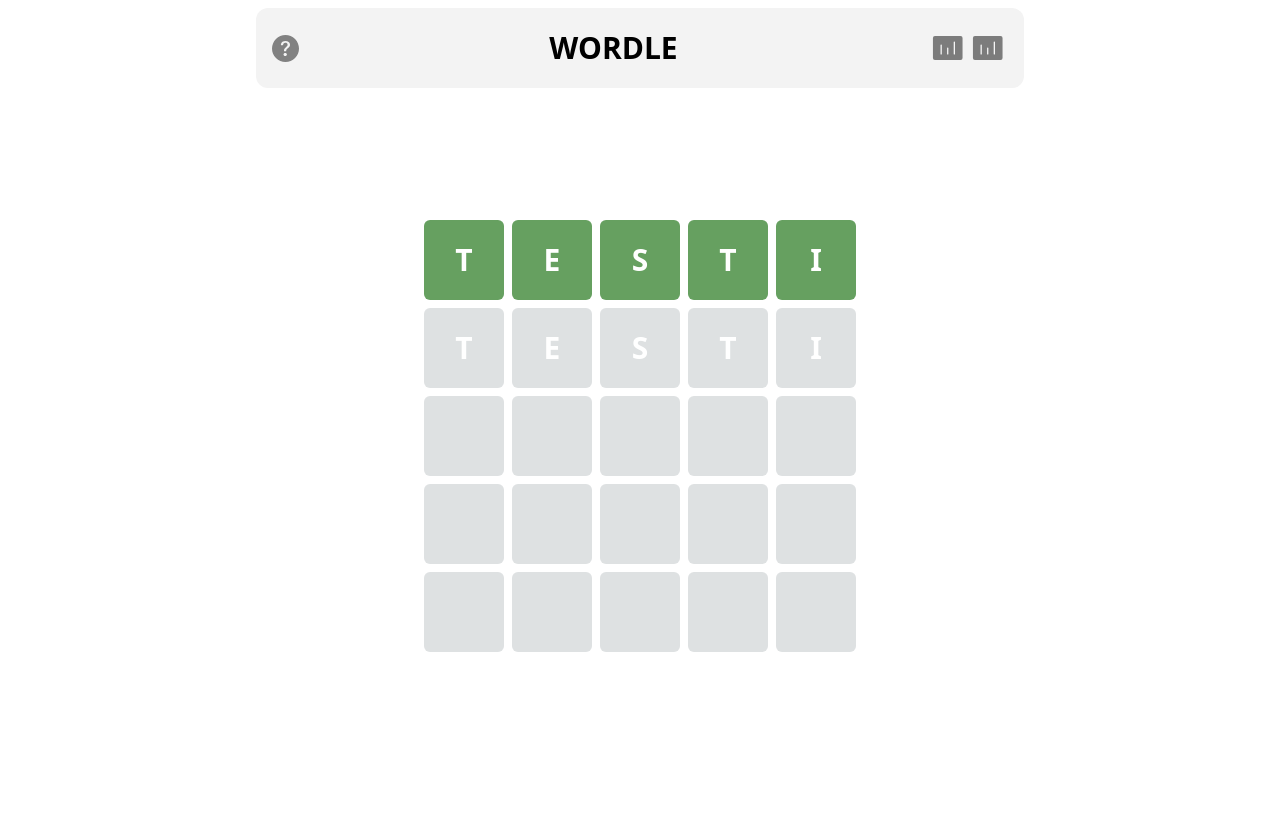
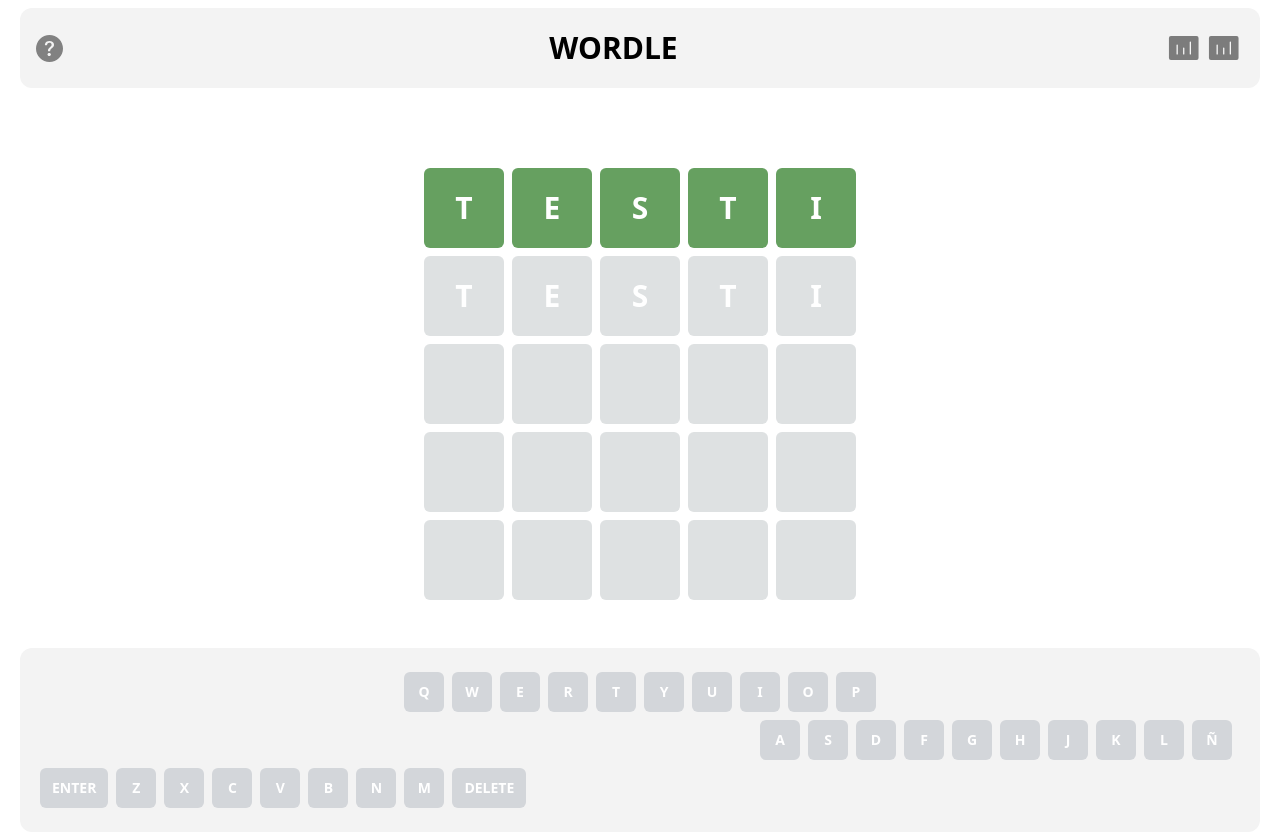
Before and after one commit to GonzaloGuaimas/dd3-wordle-frontend, a Next.js app: page / in a window 1280 px wide. Before the commit the page ends 800 px from the top, so only its background shows below. Built offline with nearby package versions, Linux system fonts and the light colour scheme.

Commit message:
add KeyBoard

```diff
--- /dev/null
+++ b/pages/components/KeyBoard.tsx
@@ -0,0 +1,39 @@
+import React from 'react'
+import Box from './pure/Box'
+
+const KeyBoard = () => {
+    const firstRow = 'qwertyuiop'
+    const secondRow = 'asdfghjklñ'
+    const thirdRow = 'zxcvbnm'
+  return (
+    <div className='bg-toogle-bar flex flex-col justify-between items-center w-full h-auto py-5 px-4 rounded-xl mt-10'>
+       <div className='flex justify-center w-full flex-col'>
+            <div className='flex justify-center'>
+                {
+                    firstRow.split('').map((word) =>
+                        <Box word={word} bgColor={'bg-grey-default-key'} style={'w-10 h-10 text-sm font-bolder text-black-font m-1'}/>
+                    )
+                }
+            </div>
+            <div className='flex justify-end mr-2'>
+                {
+                    secondRow.split('').map((word) =>
+                        <Box word={word} bgColor={'bg-grey-default-key'} style={'w-10 h-10 text-sm font-bolder text-black-font m-1'}/>
+                    )
+                }
+            </div>
+            <div className='flex'>
+                <Box word={'ENTER'} bgColor={'bg-grey-default-key'} style={'w-auto px-3 h-10 text-sm font-bolder text-black-font m-1'}/>
+                {
+                    thirdRow.split('').map((word) =>
+                        <Box word={word} bgColor={'bg-grey-default-key'} style={'w-10 h-10 text-sm font-bolder text-black-font m-1'}/>
+                    )
+                }
+                <Box word={'DELETE'} bgColor={'bg-grey-default-key'} style={'w-auto px-3 h-10 text-sm font-bolder text-black-font m-1'}/>
+            </div>
+        </div>
+    </div>
+  )
+}
+
+export default KeyBoard
--- a/pages/components/ToogleBar.tsx
+++ b/pages/components/ToogleBar.tsx
@@ -4,7 +4,7 @@ import StatsIcon from './pure/statsIcon'
 
 const ToogleBar = () => {
   return (
-    <div className='bg-toogle-bar flex justify-between items-center w-3/5 h-20 px-4 rounded-xl'>
+    <div className='bg-toogle-bar flex justify-between items-center w-full h-20 px-4 rounded-xl mb-20'>
         <HelpIcon/>
         <h1 className='font-bold text-3xl'>
           WORDLE
--- a/pages/components/WordsRow.tsx
+++ b/pages/components/WordsRow.tsx
@@ -13,7 +13,7 @@ const WordsRow = ({ word, typedWord, isChecked }: { word: string, typedWord: str
 
                 return (
                     <div>
-                        <Box word={word[i]} bgColor={bgColor}/>
+                        <Box word={word[i]} bgColor={bgColor} style={'w-20 h-20 text-3xl'}/>
                     </div>
                 )
             }
--- a/pages/components/pure/Box.tsx
+++ b/pages/components/pure/Box.tsx
@@ -1,8 +1,8 @@
 import React from 'react'
 
-const Box = ({ word, bgColor }: { word: string, bgColor: string }) => {
+const Box = ({ word, bgColor, style }: { word: string, bgColor: string, style: string}) => {
   return (
-    <div className={`${bgColor} rounded-md w-20 h-20 flex justify-center items-center text-white uppercase font-bold text-3xl`}>
+    <div className={`${bgColor} rounded-md flex justify-center items-center text-white uppercase font-bold ${style}`}>
         {word}
     </div>
   )
--- a/pages/index.tsx
+++ b/pages/index.tsx
@@ -1,26 +1,29 @@
 import type { NextPage } from 'next'
 import Head from 'next/head'
 import Image from 'next/image'
+import KeyBoard from './components/KeyBoard'
 import ToogleBar from './components/ToogleBar'
 import WordsRow from './components/WordsRow'
 
 const Home: NextPage = () => {
   return (
-    <div className="flex min-h-screen flex-col items-center justify-center py-2">
+    <div className="flex min-h-screen flex-col items-center justify-center py-2 px-5">
       <Head>
         <title>DDR WORDLE</title>
         <link rel="icon" href="/favicon.ico" />
       </Head>
 
-      <ToogleBar/>
 
-      <main className="flex w-full flex-1 flex-col items-center justify-center px-20 text-center">
+      <main className="flex w-full min-h-screen flex-1 flex-col items-center justify-center text-center">
+        <ToogleBar/>
         <WordsRow word={'testing'} typedWord={'testing'} isChecked={true}/>
         <WordsRow word={'testing'} typedWord={'testing'} isChecked={false}/>
         <WordsRow word={''} typedWord={''} isChecked={false}/>
         <WordsRow word={''} typedWord={''} isChecked={false}/>
         <WordsRow word={''} typedWord={''} isChecked={false}/>
+        <KeyBoard/>
       </main>
+
 
     </div>
   )
```
